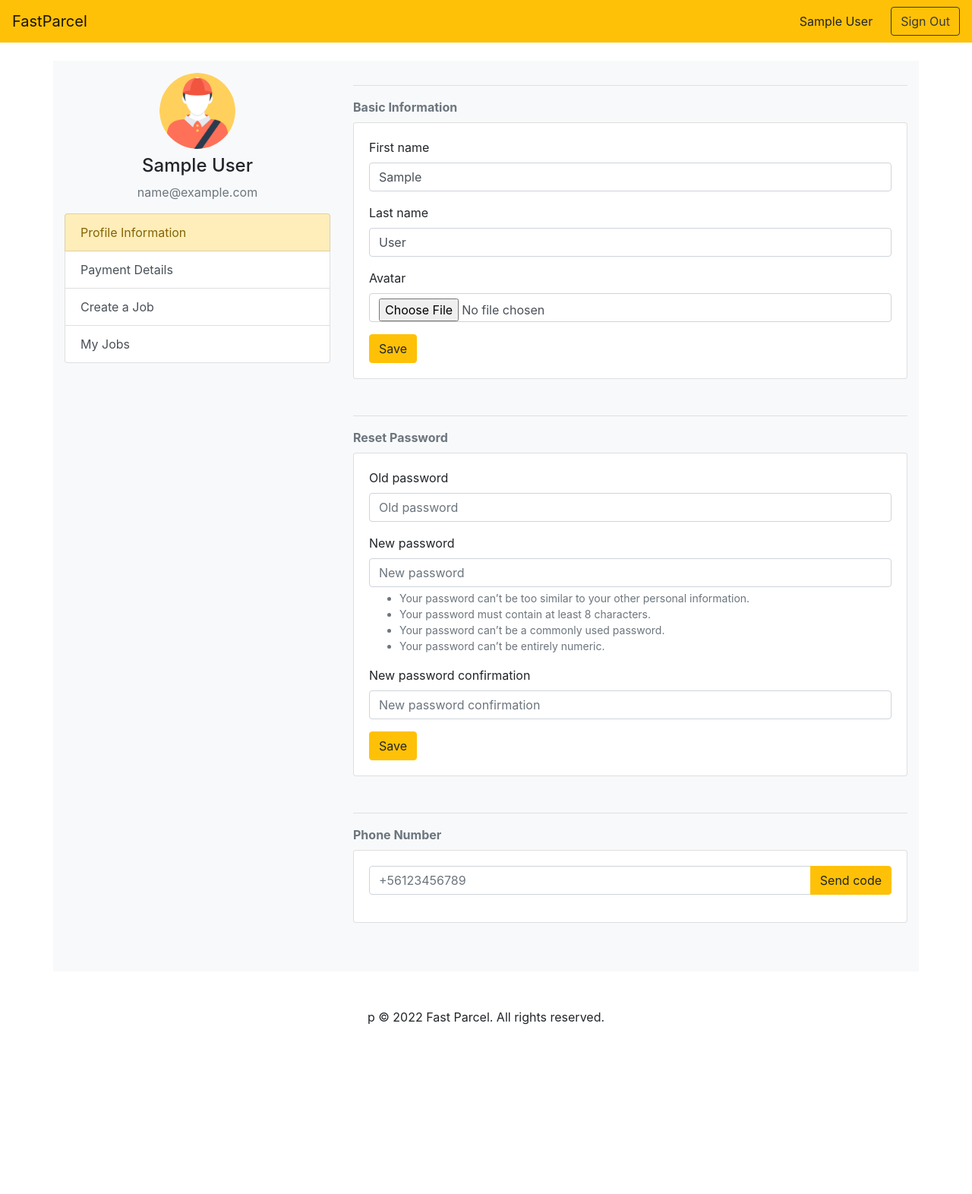
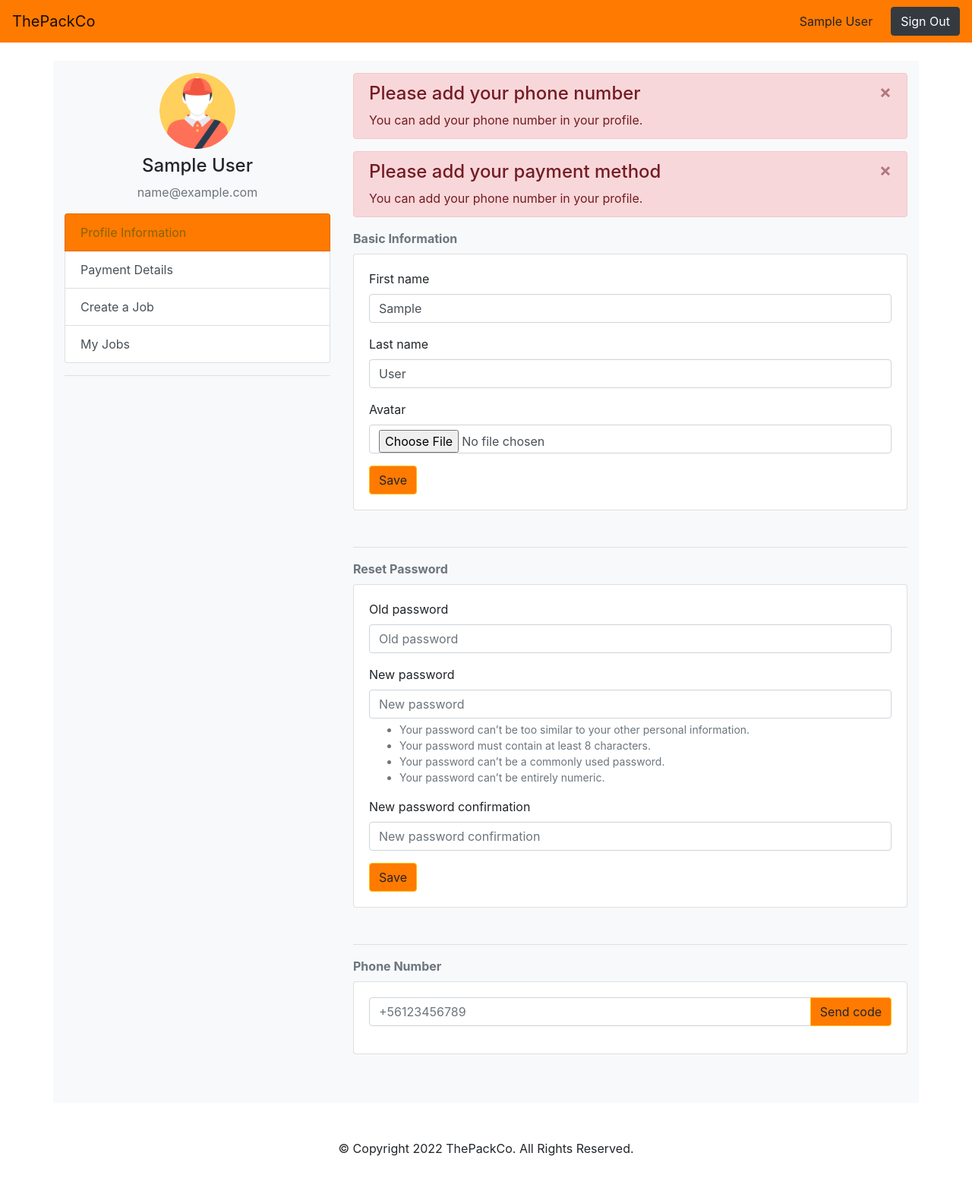
Before and after one commit to Portilloronny6/fastparcel, a Django app: page /customer/profile/ in a window 1280 px wide. Shown: the whole page at 76% size. Before the commit the page ends 1349 px from the top, so only its background shows below. Run offline with Django 4.2, Linux system fonts and the light colour scheme; the visitor is signed in with stand-in values (Sample User, id 1); data comes from the database, SQL or seed files in the repository; data that the repository does not hold is empty; some libraries are stand-ins or nearby versions.

Commit message:
working on create jobs

```diff
--- a/fastparcel/urls.py
+++ b/fastparcel/urls.py
@@ -8,7 +8,7 @@ from shipping.views import *
 
 urlpatterns = [
     path('admin/', admin.site.urls),
-    path('', HomeView.as_view(), name='home'),
+    path('', include('shipping.urls'), name='fastparcel'),
 
     path('sign-in/', auth_views.LoginView.as_view(template_name='sign_in.html'), name='sign_in'),
     path('sign-out/', auth_views.LogoutView.as_view(next_page='/'), name='sign_out'),
--- a/shipping/customers/views.py
+++ b/shipping/customers/views.py
@@ -9,7 +9,7 @@ from django.urls import reverse
 from django.views import View
 from firebase_admin import credentials, auth
 
-from shipping.forms import BasicUserForm, BasicCustomerForm, CustomPasswordResetForm
+from shipping.forms import BasicUserForm, BasicCustomerForm, CustomPasswordResetForm, JobStep1Form
 
 cred = credentials.Certificate(settings.FIREBASE_CREDENTIALS)
 firebase_admin.initialize_app(cred)
@@ -54,7 +54,8 @@ class ProfilePage(LoginRequiredMixin, View):
                 firebase_user = auth.verify_id_token(request.POST.get('id_token', ''))
                 request.user.customer.phone_number = firebase_user.get('phone_number', '')
                 request.user.customer.save()
-                return redirect(reverse('profile_page'))
+                messages.success(request, 'Your phone number has been approved.')
+                return redirect(reverse('customer:profile_page'))
             except:
                 messages.error(request, 'A problem has occurred')
                 return redirect(reverse('customer:profile_page'))
@@ -119,7 +120,16 @@ class CreateJobView(LoginRequiredMixin, View):
     def get(self, request):
         if not request.user.customer.stripe_payment_method_id:
             return redirect(reverse('customer:payment_method'))
-        return render(request, 'customers/create_job.html')
+
+        if not request.user.customer.phone_number:
+            messages.warning(request, 'Please verify your phone number.')
+            return redirect(reverse('customer:profile_page'))
+
+        step1_form = JobStep1Form()
+        context = {
+            'step1_form': step1_form,
+        }
+        return render(request, 'customers/create_job.html', context)
 
     def post(self, request):
         return render(request, 'customers/create_job.html')
--- a/shipping/forms.py
+++ b/shipping/forms.py
@@ -2,7 +2,7 @@ from django import forms
 from django.contrib.auth.forms import UserCreationForm, PasswordChangeForm
 from django.contrib.auth.models import User
 
-from shipping.models import Customer
+from shipping.models import Customer, Job
 
 
 class SignUpForm(UserCreationForm):
@@ -39,3 +39,9 @@ class CustomPasswordResetForm(PasswordChangeForm):
     old_password = forms.CharField(
         widget=forms.PasswordInput(attrs={'autocomplete': 'current-password', 'autofocus': False}),
     )
+
+
+class JobStep1Form(forms.ModelForm):
+    class Meta:
+        model = Job
+        fields = ('name', 'description', 'quantity', 'photo')
--- a/shipping/models.py
+++ b/shipping/models.py
@@ -1,3 +1,5 @@
+import uuid
+
 from django.contrib.auth.models import User
 from django.db import models
 
@@ -12,3 +14,28 @@ class Customer(models.Model):
 
     def __str__(self):
         return self.user.get_full_name()
+
+
+class Job(models.Model):
+    class Status(models.TextChoices):
+        CREATED = 'created', 'Created'
+        RECEIVED = 'received', 'Received'
+        PROCESSING = 'processing', 'Processing'
+        PICKING = 'picking', 'Picking'
+        DELIVERING = 'delivering', 'Delivering'
+        COMPLETED = 'completed', 'Completed'
+        CANCELLED = 'cancelled', 'Cancelled'
+        POSTPONED = 'postponed', 'Postponed'
+
+    id = models.UUIDField(primary_key=True, default=uuid.uuid4, editable=False)
+    customer = models.ForeignKey(Customer, on_delete=models.CASCADE)
+    name = models.CharField(max_length=255)
+    description = models.CharField(max_length=255)
+    quantity = models.IntegerField(default=1)
+    photo = models.ImageField(upload_to='jobs/photos/%d-%m-%Y/', blank=True, null=True)
+    status = models.CharField(max_length=20, choices=Status.choices, default=Status.CREATED)
+    created_at = models.DateTimeField(auto_now_add=True)
+    updated_at = models.DateTimeField(auto_now=True)
+
+    def __str__(self):
+        return self.name
--- /dev/null
+++ b/shipping/static/css/fastparcel.css
@@ -0,0 +1,7 @@
+.bg-warning, .btn-warning, .list-group-item-warning {
+    background-color: #ff7a00 !important;
+}
+
+.text-warning {
+    color: #ff7a00 !important;
+}
--- a/shipping/static/js/stripe.js
+++ b/shipping/static/js/stripe.js
@@ -25,7 +25,7 @@ form.addEventListener('submit', async (event) => {
         'Agregando!', 'success',
         {
             'showConfirmButton': false,
-            'timer': 3500,
+            'timer': 1500,
             'position': 'top-end'
         })
     const {error} = await stripe.confirmSetup({
--- a/shipping/templates/base.html
+++ b/shipping/templates/base.html
@@ -12,11 +12,12 @@
   <link href="{% static 'fontawesomefree/css/fontawesome.css' %}" rel="stylesheet" type="text/css">
   <link href="{% static 'fontawesomefree/css/brands.css' %}" rel="stylesheet" type="text/css">
   <link href="{% static 'fontawesomefree/css/solid.css' %}" rel="stylesheet" type="text/css">
+  <link href="{% static 'css/fastparcel.css' %}" rel="stylesheet" type="text/css">
   {% block head %}{% endblock %}
 </head>
 <body>
 <nav class="navbar {% if not user.is_authenticated %}navbar-expand-lg{% endif %}  navbar-light bg-warning">
-  <a class="navbar-brand" href="{% url 'home' %}">FastParcel</a>
+  <a class="navbar-brand" href="{% url 'home' %}">ThePackCo</a>
   {% if not user.is_authenticated %}
 
     <button class="navbar-toggler" type="button" data-toggle="collapse" data-target="#navbarSupportedContent"
@@ -38,9 +39,9 @@
   {% else %}
     <form class="form-inline">
     <span class="mr-4">
-      {{ user.get_full_name|title }}
+      <i class="fa-solid fa-user"></i> {{ user.get_full_name|title }}
     </span>
-      <a href="/sign-out/" class="btn btn-outline-dark">Sign Out</a>
+      <a href="/sign-out/" class="btn btn-dark">Sign Out</a>
 
     </form>
   {% endif %}
@@ -52,7 +53,10 @@
 {% endblock %}
 
 <footer class="text-center mt-5 mb-5">
-  p © 2022 Fast Parcel. All rights reserved.
+  <p>© Copyright
+    <script>document.write(new Date().getFullYear())</script>
+    ThePackCo. All Rights Reserved.
+  </p>
 </footer>
 
 <script src="//cdn.jsdelivr.net/npm/sweetalert2@11"></script>
--- a/shipping/templates/customers/base_portal.html
+++ b/shipping/templates/customers/base_portal.html
@@ -24,21 +24,22 @@
         <ul class="list-group">
           <a href="{% url 'customer:profile_page' %}"
              class="list-group-item list-group-item-action {% if request.path == profile_url %}list-group-item-warning{% endif %}">
-            Profile Information
+            {% if request.path == profile_url %}<i class="fa fa-arrow-right"></i>{% endif %} Profile Information
           </a>
           <a href="{% url 'customer:payment_method' %}"
              class="list-group-item list-group-item-action {% if request.path == payment_url %}list-group-item-warning{% endif %}">
-            Payment Details
+            {% if request.path == payment_url %}<i class="fa fa-arrow-right"></i>{% endif %} Payment Details
           </a>
           <a href="{% url 'customer:create_job' %}"
              class="list-group-item list-group-item-action {% if request.path == create_job_url %}list-group-item-warning{% endif %}">
-            Create a Job
+            {% if request.path == create_job_url %}<i class="fa fa-arrow-right"></i>{% endif %} Create a Job
           </a>
           <a href="{% url 'customer:create_job' %}"
              class="list-group-item list-group-item-action {% if request.path == create_job_url %}list-group-item-warning{% endif %}">
-            My Jobs
+            {% if request.path == create_job_url %}<i class="fa fa-arrow-right"></i>{% endif %} My Jobs
           </a>
         </ul>
+        <hr>
       </div>
       <div class="col-lg-8">
         {% block main %}
--- a/shipping/templates/customers/payment_method.html
+++ b/shipping/templates/customers/payment_method.html
@@ -20,7 +20,6 @@
       </button>
     </div>
   {% endif %}
-
   <b class="text-secondary">Your Credit/Debit Card</b>
   <div class="card bg-white mt-2 mb-5">
     <div class="card-body">
@@ -32,7 +31,7 @@
           <div class="input-group-append">
             <form method="post">
               {% csrf_token %}
-              <button class="btn btn-danger" type="submit">Remove card</button>
+              <button class="btn btn-danger change-card-button" type="submit">Remove card</button>
             </form>
           </div>
         </div>
@@ -62,6 +61,8 @@
         }
     </script>
     <script src="{% static "js/stripe.js" %}" type="module"></script>
+  {% else %}
+    <script src="{% static 'js/remove-stripe.js' %}"></script>
   {% endif %}
 
 {% endblock %}
--- a/shipping/templates/customers/profile.html
+++ b/shipping/templates/customers/profile.html
@@ -7,11 +7,30 @@
 {% endblock %}
 
 {% block title %}
-  {{ user.get_full_name|title }}
+  Profile {{ user.username }}
 {% endblock %}
 
 {% block main %}
-  <hr>
+
+  {% if not user.customer.phone_number %}
+    <div class="alert alert-danger alert-dismissible fade show">
+      <h4 class="alert-heading"><i class="fa-solid fa-triangle-exclamation"></i> Please add your phone number</h4>
+      <p class="mb-0">You can add your phone number in your profile.</p>
+      <button class="close" data-dismiss="alert" aria-label="Close">
+        <span aria-hidden="true">&times;</span>
+      </button>
+    </div>
+  {% endif %}
+
+  {% if not user.customer.stripe_payment_method_id %}
+    <div class="alert alert-danger alert-dismissible fade show">
+      <h4 class="alert-heading"><i class="fa-solid fa-triangle-exclamation"></i> Please add your payment method</h4>
+      <p class="mb-0">You can add your phone number in your profile.</p>
+      <button class="close" data-dismiss="alert" aria-label="Close">
+        <span aria-hidden="true">&times;</span>
+      </button>
+    </div>
+  {% endif %}
   {#  Basic Information #}
   <b class="text-secondary">Basic Information</b>
   <div class="card bg-white mt-2 mb-5">
@@ -44,7 +63,6 @@
   <div class="card bg-white mt-2 mb-5">
     <div class="card-body">
 
-
       <div id="get-code" class="input-group mb-3 {% if user.customer.phone_number %} d-none {% endif %}">
         <input type="text" class="form-control" placeholder="+56123456789">
         <div class="input-group-append">
@@ -73,7 +91,6 @@
     </div>
   </div>
 
-
   <script src="{% static 'js/phone-auth.js' %}" type="module"></script>
 
 {% endblock %}
--- a/shipping/templates/home.html
+++ b/shipping/templates/home.html
@@ -7,7 +7,7 @@
     <div class="row">
       <div class="col-lg-12">
         <h1 class="text-center mt-5 mb-5">
-          Welcome to FastParcel <i class="fa-regular fa-dolly text-warning"></i>
+          Welcome to ThePackCo <i class="fa-regular fa-dolly text-warning"></i>
         </h1>
       </div>
 
--- a/shipping/urls.py
+++ b/shipping/urls.py
@@ -1,7 +1,7 @@
 from django.urls import path
 
-from shipping.views import home
+from shipping.views import HomeView
 
 urlpatterns = [
-    path('', home, name='home'),
+    path('', HomeView.as_view(), name='home'),
 ]
```
Also changed, not shown: shipping/admin.py (+7 -1 lines), shipping/static/css/create_job.css (added, +12 -0 lines), shipping/static/js/remove-stripe.js (added, +17 -0 lines), shipping/templates/customers/create_job.html (+84 -1 lines), shipping/migrations/0002_job.py (added).
